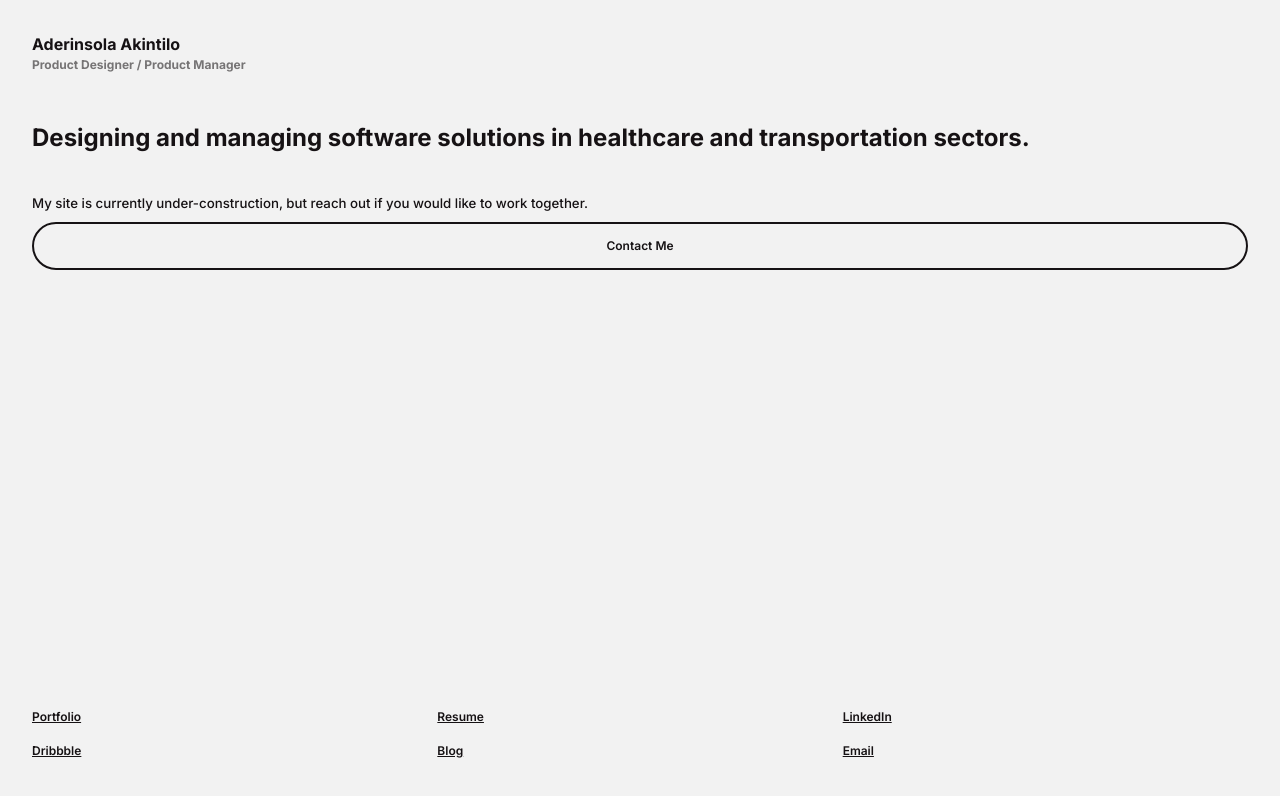
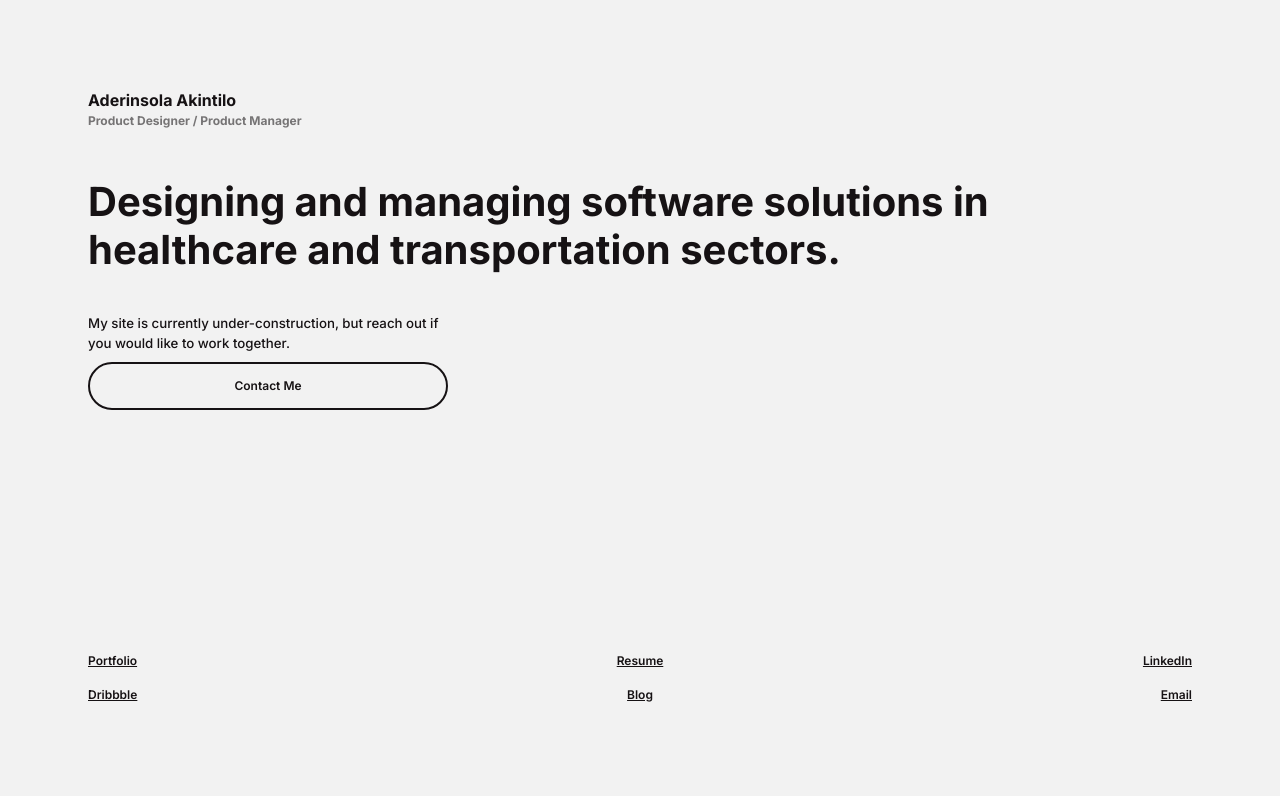
Before and after one commit to aakintil/sola-portfolio-2019, a Nuxt app: page / in a window 1280 px wide. Shown: the top 796 px of the page. Built offline with nearby package versions, Linux system fonts and the light colour scheme.

Commit message:
almost done

```diff
--- a/assets/css/main.css
+++ b/assets/css/main.css
@@ -13,6 +13,11 @@ body,
     margin: 0;
 }
 
+#__layout > div {
+    display: flex;
+    justify-content: center;
+}
+
 body {
     font-family: 'Inter', sans-serif;
     background: #F2F2F2;
@@ -26,6 +31,7 @@ body {
     display: flex;
     flex-direction: column;
     height: 100%;
+    max-width: 360px;
 }
 
 .logo,
@@ -80,6 +86,7 @@ h5 {
     align-items: center;
     border-radius: 48px;
     border: 2px solid #161214;
+    max-width: 360px;
 }
 
 .btn:hover,
--- a/assets/css/media-queries.css
+++ b/assets/css/media-queries.css
@@ -1,11 +1,48 @@
 /* MEDIA QUERIES.CSS */
+
+@media (min-width: 412px) {
+
+  body {
+    padding: 56px;
+  }
+
+  #__layout  > div {
+    justify-content: flex-start;
+  }
+  .container {
+    max-width: 440px;
+  }
+
+  h5 {
+    max-width: 360px;
+  }
+
+  h1 {
+    line-height: 48px;
+    font-size: 40px;
+  }
+}
+
 /* // Small devices (landscape phones, 576px and up) */
 @media (min-width: 576px) {
 
 }
 
 @media (min-width: 772px) {
+  body {
+    padding: 88px;
+  }
 
+  .container {
+    max-width: none;
+  }
+
+  .footer-links.center {
+    text-align: center;
+  }
+  .footer-links.right {
+    text-align: right;
+  }
 }
 
 @media (min-width: 992px) {
--- a/pages/index.vue
+++ b/pages/index.vue
@@ -12,20 +12,20 @@
         <h5>
           My site is currently under-construction, but reach out if you would like to work together.
         </h5>
-        <a href="/" class="btn btn-primary">
+        <a href="mailto:aderinsola.akintilo@gmail.com?subject=Let's Chat! – aderinsola.co" target="_blank" class="btn btn-primary">
         Contact Me
         </a>
       </section>
       <footer class="xyz-in">
         <div class="row">
-          <a href="/" class="footer-links">Portfolio</a>
-          <a href="/" class="footer-links">Resume</a>
-          <a href="/" class="footer-links">LinkedIn</a>
+          <a href="https://drive.google.com/file/d/1bv8yTFtZl-pJIa_DKh99bAVbC_TNbq1D/view?usp=sharing" target="_blank" class="footer-links">Portfolio</a>
+          <a href="https://drive.google.com/file/d/1VePb7GpRjXpibKDbhZX6MVyMYYwTYjeF/view?usp=sharing" target="_blank" class="footer-links center">Resume</a>
+          <a href="https://www.linkedin.com/in/aderinsola/" target="_blank" class="footer-links right">LinkedIn</a>
         </div>
         <div class="row">
-          <a href="/" class="footer-links">Dribbble</a>
-          <a href="/" class="footer-links">Blog</a>
-          <a href="/" class="footer-links">Email</a>
+          <a href="https://dribbble.com/Aderinsola" target="_blank" class="footer-links">Dribbble</a>
+          <a href="https://medium.com/@__Aderinsola__" target="_blank" class="footer-links center">Blog</a>
+          <a href="mailto:aderinsola.akintilo@gmail.com?subject=We Have Questions! – aderinsola.co" target="_blank" class="footer-links right">Email</a>
         </div>
 
       </footer>
```
Lines whose indentation alone changed are shown as unchanged.
